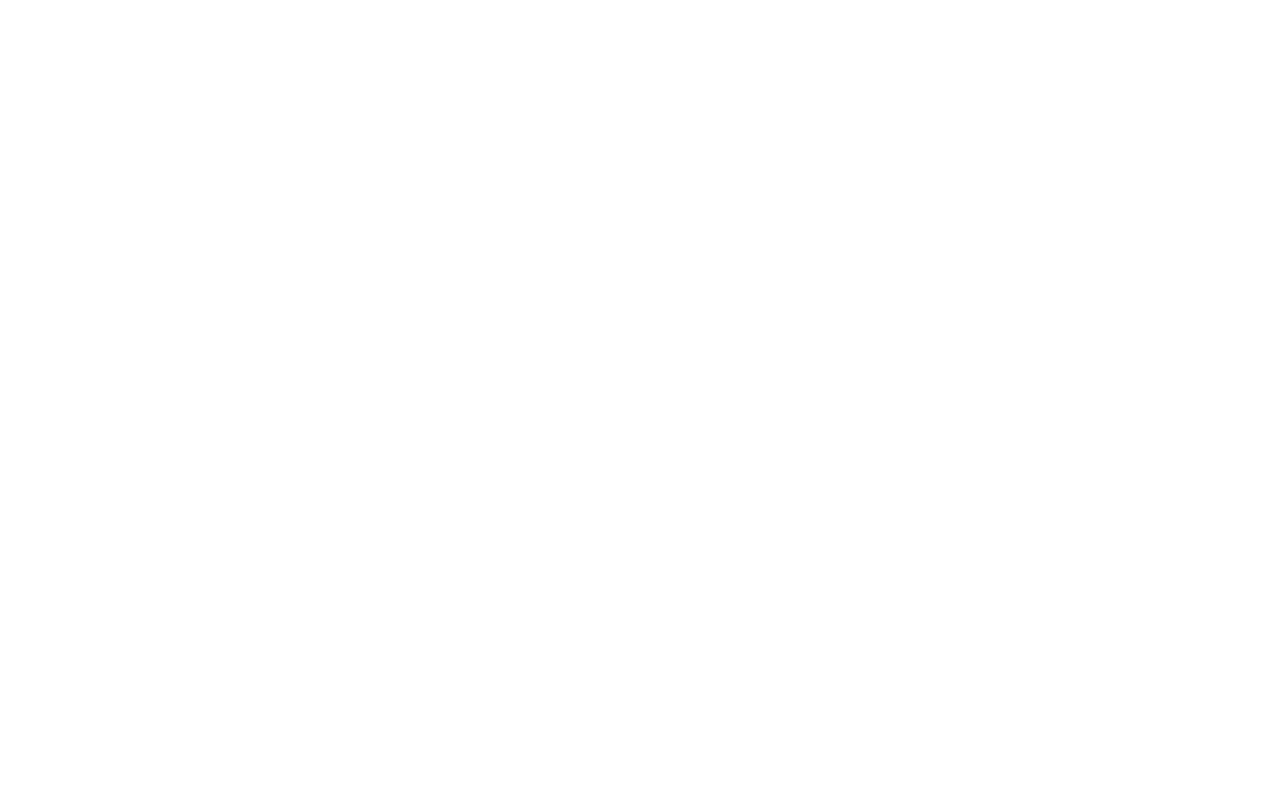
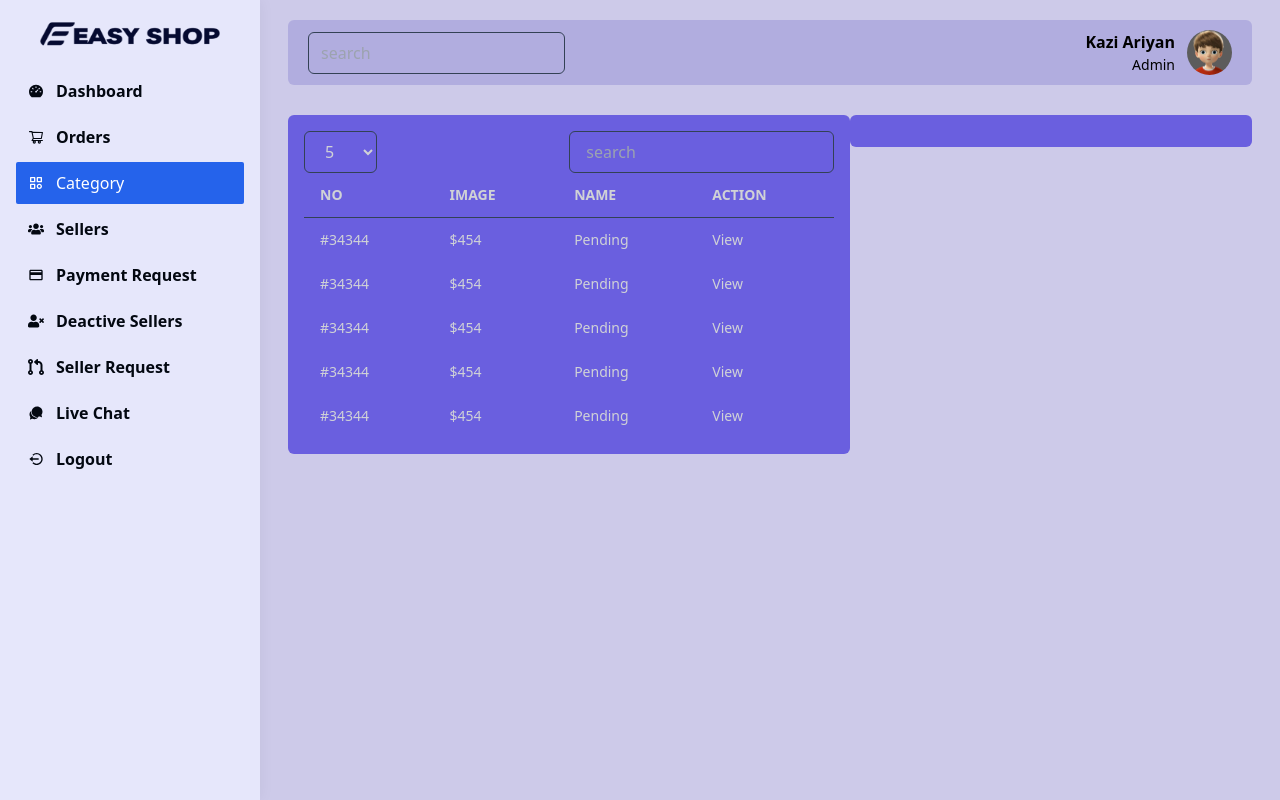
Before and after one commit to ajdjaiuoapooiad/node-react-dashboard3, a React (Create React App) app: page /admin/dashboard/category in a window 1280 px wide. Before the commit this address had no page. Built offline with nearby package versions, Linux system fonts and the light colour scheme.

Commit message:
139ch ok

```diff
--- a/src/router/routes/adminRoutes.js
+++ b/src/router/routes/adminRoutes.js
@@ -1,4 +1,5 @@
 import { lazy } from "react";
+import Category from "../../views/admin/Category";
 const Orders = lazy(() => import("../../views/admin/Order"));
 const AdminDashboard = lazy(()=> import('../../views/admin/AdminDashboard'))
 
@@ -15,5 +16,10 @@
         path: 'admin/dashboard/orders',
         element : <Orders/> ,
         role : 'admin'
+    },
+    {
+        path: 'admin/dashboard/category',
+        element : <Category /> ,
+        role : 'admin'
     }
 ]
--- /dev/null
+++ b/src/views/admin/Category.jsx
@@ -0,0 +1,57 @@
+import React, { useState } from 'react';
+import { Link } from 'react-router-dom';
+import Pagination from '../Pagination';
+const Category = () => {
+    const [parPage, setParPage] = useState(5)
+    return (
+        <div className='px-2 lg:px-7 pt-5'>
+            <div className='flex flex-wrap w-full'>
+                <div className='w-full lg:w-7/12'>
+                <div className='w-full p-4 bg-[#6a5fdf] rounded-md'>
+
+                <div className='flex justify-between items-center'>
+                    <select onChange={(e) => setParPage(parseInt(e.target.value))} className='px-4 py-2 focus:border-indigo-500 outline-none bg-[#6a5fdf] border border-slate-700 rounded-md text-[#d0d2d6]'>
+                        <option value="5">5</option>
+                        <option value="10">10</option>
+                        <option value="20">20</option>
+                    </select>
+                    <input className='px-4 py-2 focus:border-indigo-500 outline-none bg-[#6a5fdf] border border-slate-700 rounded-md text-[#d0d2d6]' type="text" placeholder='search' />
+                </div>
+   <div className='relative overflow-x-auto'>
+    <table className='w-full text-sm text-left text-[#d0d2d6]'>
+        <thead className='text-sm text-[#d0d2d6] uppercase border-b border-slate-700'>
+        <tr>
+            <th scope='col' className='py-3 px-4'>No</th>
+            <th scope='col' className='py-3 px-4'>Image</th>
+            <th scope='col' className='py-3 px-4'>Name</th>
+            <th scope='col' className='py-3 px-4'>Action</th>
+        </tr>
+        </thead>
+        <tbody>
+            {
+                [1,2,3,4,5].map((d, i) => <tr key={i}>
+                <td scope='row' className='py-3 px-4 font-medium whitespace-nowrap'>#34344</td>
+                <td scope='row' className='py-3 px-4 font-medium whitespace-nowrap'>$454</td>
+                <td scope='row' className='py-3 px-4 font-medium whitespace-nowrap'>Pending</td>
+
+                <td scope='row' className='py-3 px-4 font-medium whitespace-nowrap'>
+                    <Link>View</Link> </td>
+            </tr> )
+            }
+
+        </tbody>
+    </table>
+    </div>
+                </div>
+                </div>
+                <div className='w-full lg:w-5/12'>
+                <div className='w-full p-4 bg-[#6a5fdf] rounded-md'>
+
+                    </div>
+                </div>
+            </div>
+
+        </div>
+    );
+};
+export default Category;
```
